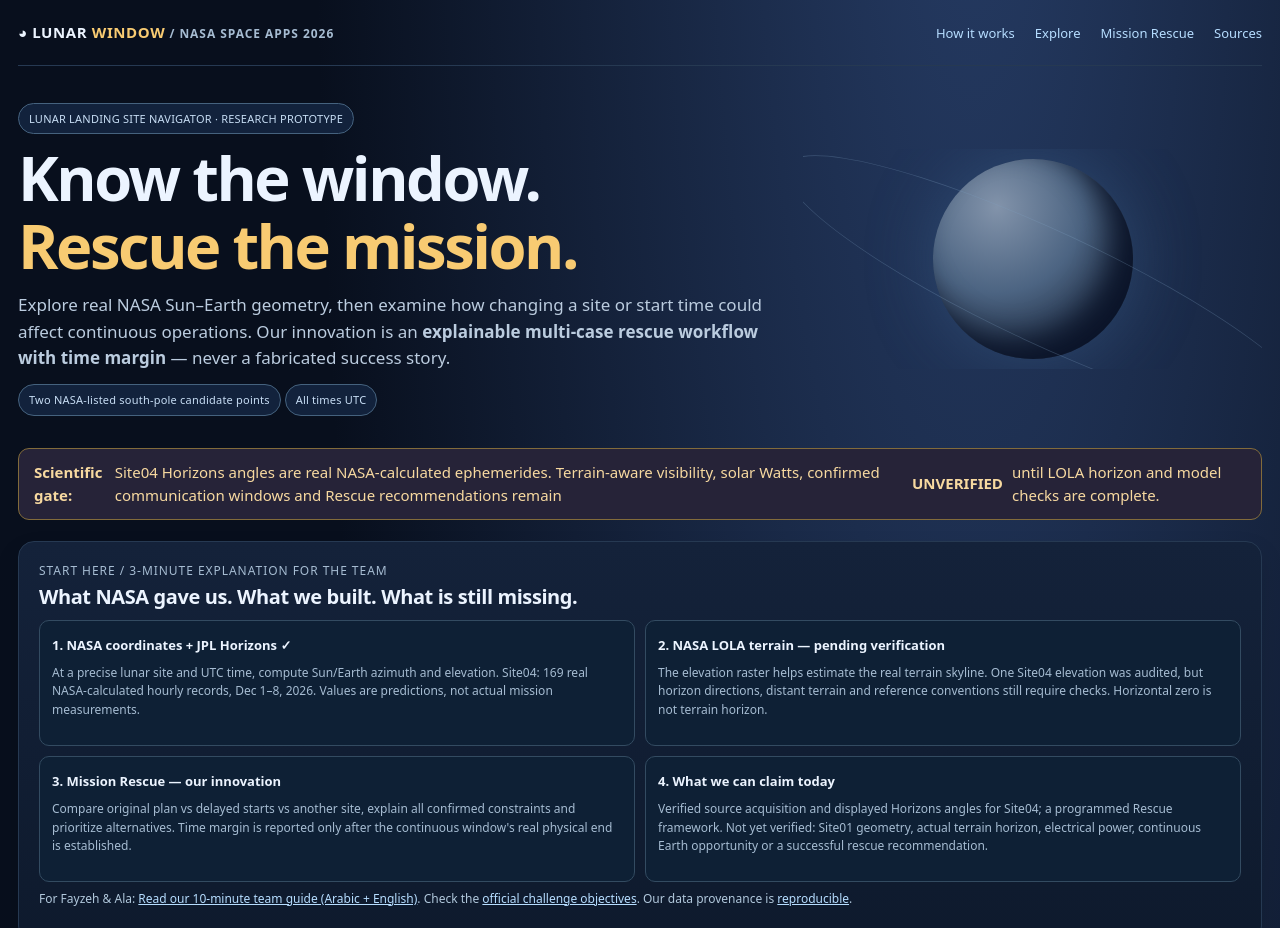
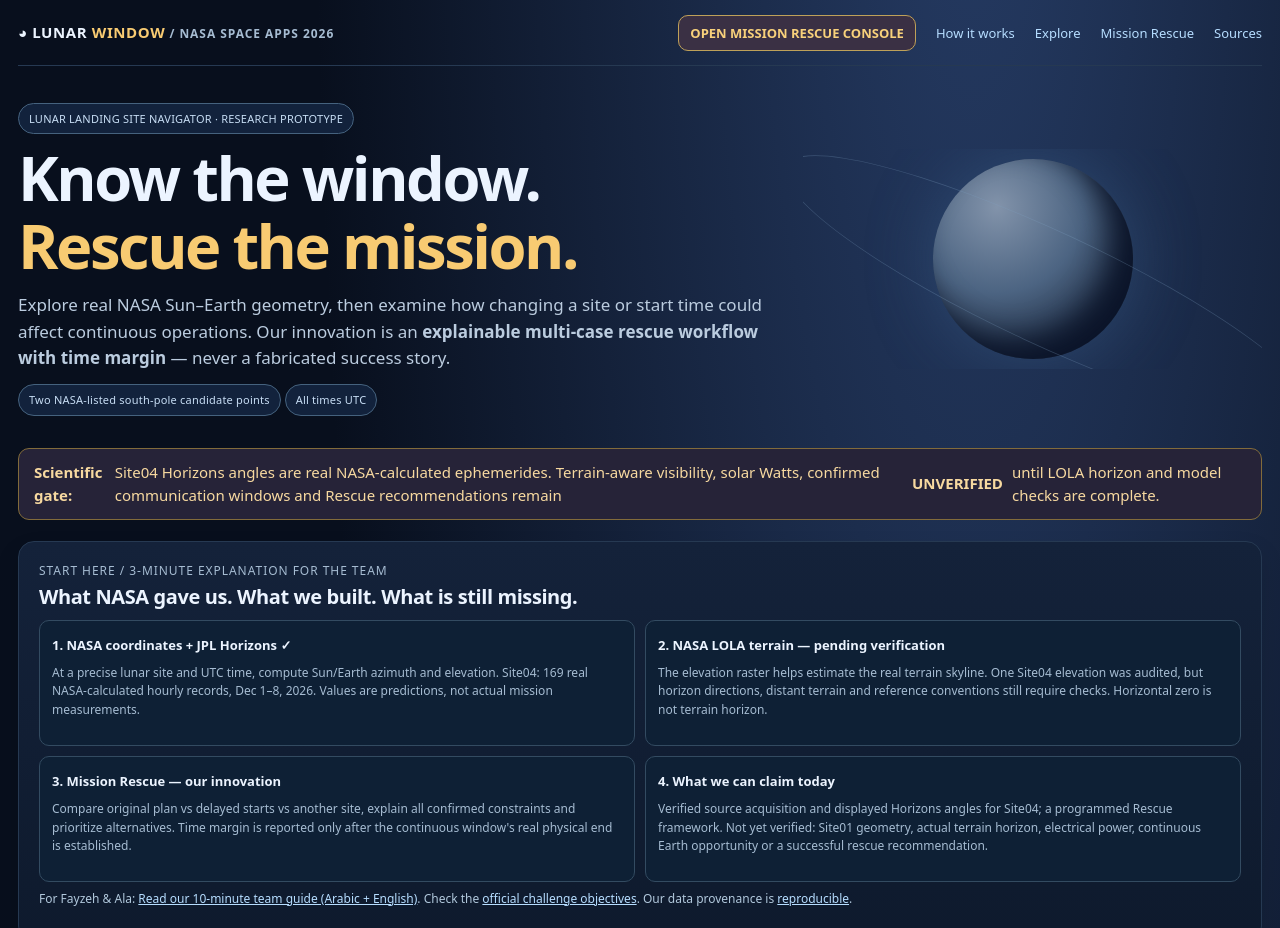
Before and after one commit to fayzeh-Elzghier/lunar-window, a plain HTML site: page docs/index.html in a window 1280 px wide. Shown: the top 928 px of the page. Drawn offline with Linux system fonts and the light colour scheme.

Commit message:
ui: prominently link original NASA explorer to integrated Mission Rescue Console

```diff
--- a/docs/index.html
+++ b/docs/index.html
@@ -14,7 +14,7 @@ a{color:#b6ddff}a:hover{text-decoration-thickness:2px}.wrap{width:min(1270px,cal
 </style>
 </head><body>
 <div class="wrap">
-<header class="top"><div class="brand">◕ LUNAR <em>WINDOW</em><span class="tiny"> / NASA Space Apps 2026</span></div><nav><a href="#method">How it works</a><a href="#compare">Explore</a><a href="#rescue">Mission Rescue</a><a href="#sources">Sources</a></nav></header>
+<header class="top"><div class="brand">◕ LUNAR <em>WINDOW</em><span class="tiny"> / NASA Space Apps 2026</span></div><nav><a href="mission-console.html" style="color:#f8d17b;font-weight:850;border:1px solid #bea159;border-radius:10px;padding:8px 11px;background:#3a3044">OPEN MISSION RESCUE CONSOLE</a><a href="#method">How it works</a><a href="#compare">Explore</a><a href="#rescue">Mission Rescue</a><a href="#sources">Sources</a></nav></header>
 <section class="intro"><div><span class="pill">LUNAR LANDING SITE NAVIGATOR · RESEARCH PROTOTYPE</span><h1>Know the window.<br><span>Rescue the mission.</span></h1>
 <p class="lead">Explore real NASA Sun–Earth geometry, then examine how changing a site or start time could affect continuous operations. Our innovation is an <b>explainable multi-case rescue workflow with time margin</b> — never a fabricated success story.</p>
 <span class="pill">Two NASA-listed south-pole candidate points</span> <span class="pill">All times UTC</span></div><div class="moon" aria-hidden="true"></div></section>
```
